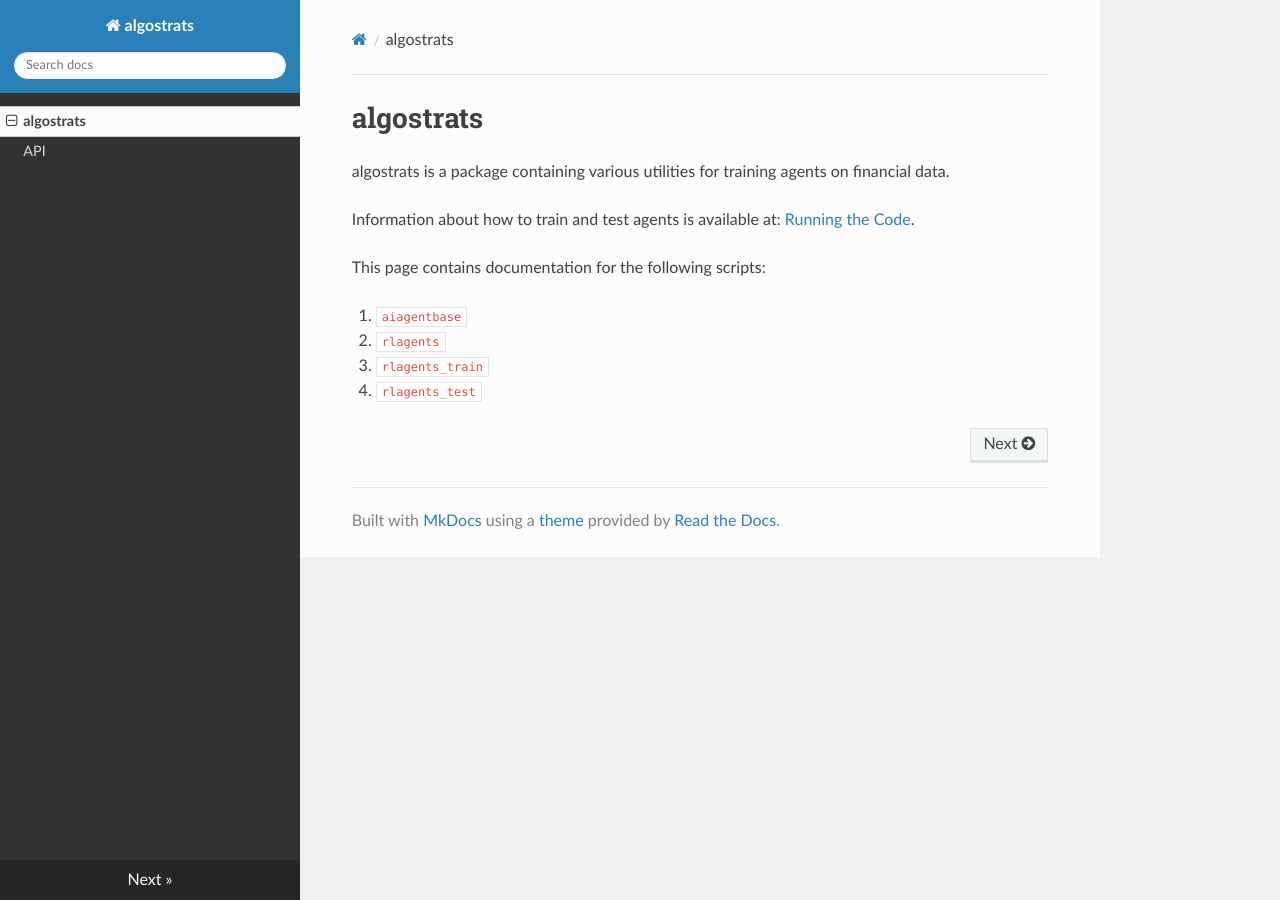
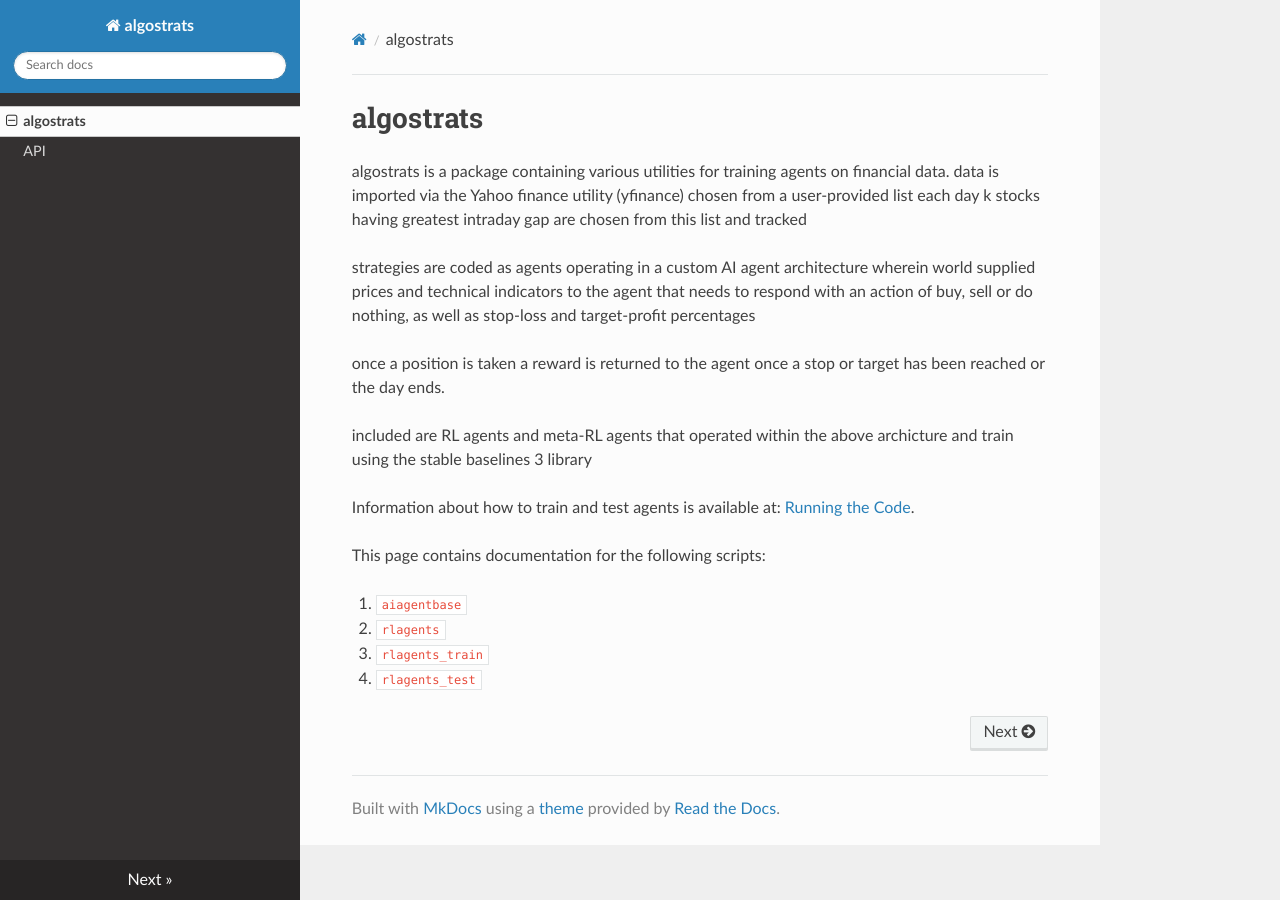
Before and after one commit to gmshroff/algostrats, an MkDocs documentation site: the page built from docs/index.md, in a window 1280 px wide. Built offline with MkDocs 1.6.1, drawn with Linux system fonts in a browser that asks for light colours; nearby versions of some CDN libraries.

Commit message:
Update index.md

```diff
--- a/docs/index.md
+++ b/docs/index.md
@@ -1,9 +1,20 @@
 # algostrats
 
 algostrats is a package containing various utilities for training agents on financial data.
+data is imported via the Yahoo finance utility (yfinance) chosen from a user-provided list
+each day k stocks having greatest intraday gap are chosen from this list and tracked
+
+strategies are coded as agents operating in a custom AI agent architecture wherein world
+supplied prices and technical indicators to the agent that needs to respond with an action
+of buy, sell or do nothing, as well as stop-loss and target-profit percentages
+
+once a position is taken a reward is returned to the agent once a stop or target has been reached
+or the day ends.
+
+included are RL agents and meta-RL agents that operated within the above archicture and train
+using the stable baselines 3 library
 
 Information about how to train and test agents is available at: [Running the Code](running.md).
-
 
 This page contains documentation for the following scripts:
 
```
